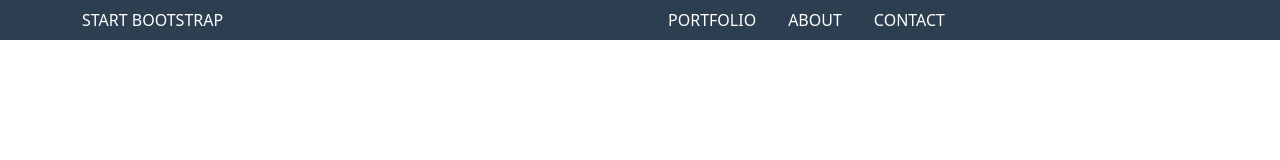
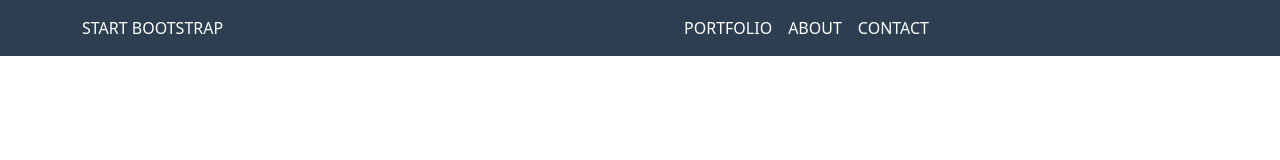
Before and after one commit to Ste-cracco/html-css-bootstrap-freelancer, a plain HTML site: page index.html in a window 1280 px wide. Drawn offline with nearby package versions, Linux system fonts and the light colour scheme.

Commit message:
Header completato

```diff
--- a/index.html
+++ b/index.html
@@ -12,14 +12,20 @@
 <body>
     <header>
         <div class="container">
-            <div class="row justify-content-between align-items-center">
+            <div class="row align-items-center">
                 <div class="col">
                     <a class="text-decoration-none text-white" href="#">START BOOTSTRAP</a>
                 </div>
-                <div class="col-md">
-                    <ul class="nav">
+                <div class="col">
+                    <nav class="navbar navbar-expand-lg navbar-light bg-transparent">
+                        <div class="container-fluid">
+                          <button class="navbar-toggler " type="button" data-bs-toggle="collapse" data-bs-target="#navbarNav" aria-controls="navbarNav" aria-expanded="false" aria-label="Toggle navigation">
+                            <span class="navbar-toggler-icon"></span>
+                          </button>
+                          <div class="collapse navbar-collapse" id="navbarNav">
+                            <ul class="navbar-nav">
                               <li class="nav-item">
-                            <a class="nav-link text-white" href="#">PORTFOLIO</a>
+                                <a class="nav-link text-white" aria-current="page" href="#">PORTFOLIO</a>
                               </li>
                               <li class="nav-item">
                                 <a class="nav-link text-white" href="#">ABOUT</a>
@@ -29,7 +35,9 @@
                               </li>
                             </ul>
                           </div>
-
+                        </div>
+                      </nav>
+                </div>
             </div>
         </div>
     </header>
```
Lines whose indentation alone changed are shown as unchanged.
